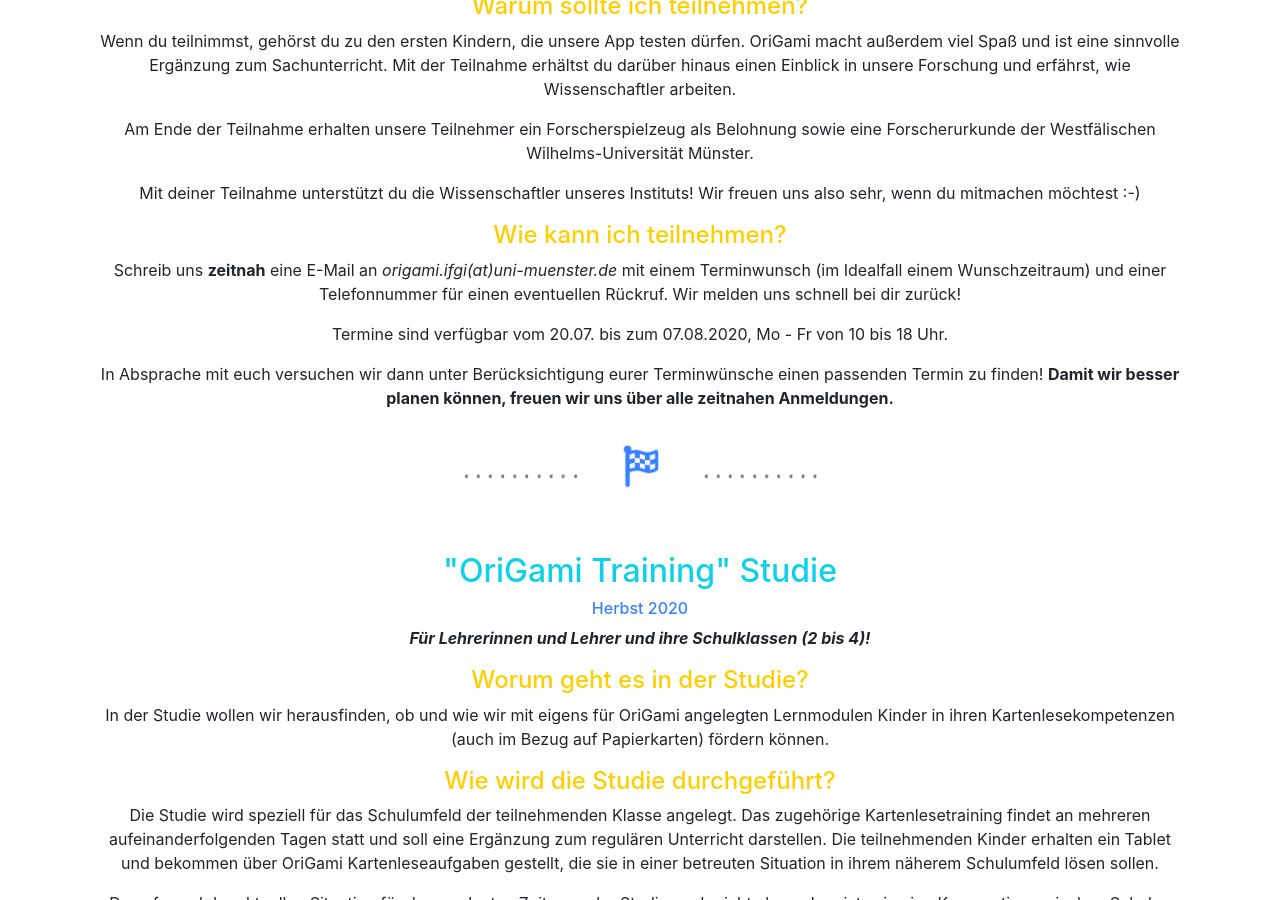
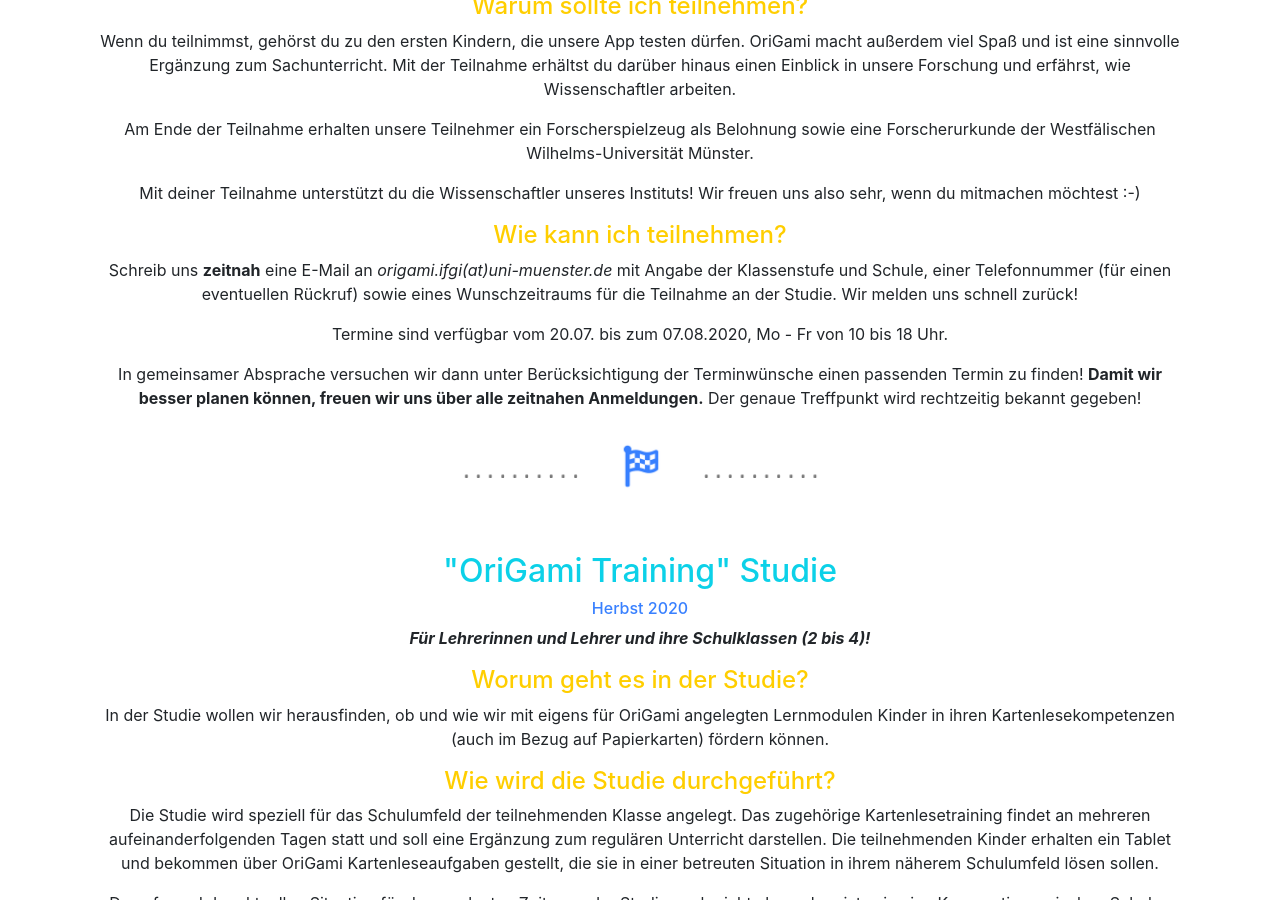
Before and after one commit to origami-team/origami-website, a Jekyll site: the page built from studien.html, in a window 1280 px wide and 900 px high, scrolled down 1154 px. Built offline with Jekyll 4.4.1, drawn with Linux system fonts in a browser that asks for light colours; nearby versions of some CDN libraries.

Commit message:
korrektur

```diff
--- a/studien.html
+++ b/studien.html
@@ -66,15 +66,16 @@
 
                 <h4>Wie kann ich teilnehmen?</h4>
 
-                <p>Schreib uns <b>zeitnah</b> eine E-Mail an <i>origami.ifgi(at)uni-muenster.de</i> mit einem Terminwunsch
-                    (im Idealfall einem Wunschzeitraum) und einer Telefonnummer für einen eventuellen Rückruf.
-                    Wir melden uns schnell bei dir zurück!</p>
+                <p>Schreib uns <b>zeitnah</b> eine E-Mail an <i>origami.ifgi(at)uni-muenster.de</i> mit Angabe der Klassenstufe
+                    und Schule, einer Telefonnummer (für einen eventuellen Rückruf) sowie eines Wunschzeitraums für die
+                    Teilnahme an der Studie.
+                    Wir melden uns schnell zurück!</p>
 
                 <p>Termine sind verfügbar vom 20.07. bis zum 07.08.2020, Mo - Fr von 10 bis 18 Uhr.</p>
 
-                <p>In Absprache mit euch versuchen wir dann unter Berücksichtigung eurer Terminwünsche einen
+                <p>In gemeinsamer Absprache versuchen wir dann unter Berücksichtigung der Terminwünsche einen
                     passenden Termin zu finden! <b>Damit wir besser planen können, freuen wir uns über alle
-                    zeitnahen Anmeldungen.</b></p>
+                    zeitnahen Anmeldungen.</b> Der genaue Treffpunkt wird rechtzeitig bekannt gegeben!</p>
 
                 <figure class="figure">
                     <img src="/pictures/graphics/line.png" class="figure-img img-fluid rounded w-50 p-3">
```
